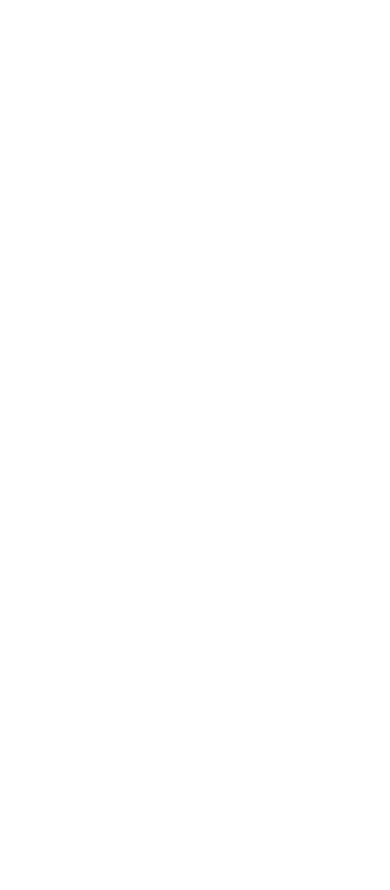
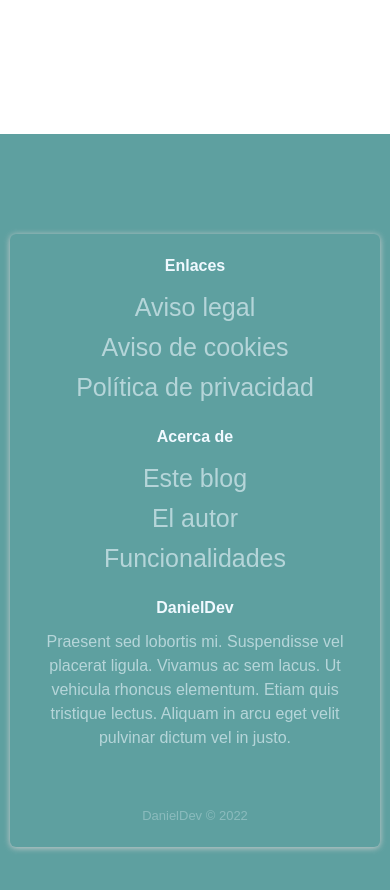
Before and after one commit to danigj86/blog-react-app, a React (Create React App) app: page / in a window 390 px wide. Shown: the part 860-1750 px from the top of the page. Before the commit the page ends 844 px from the top, so only its background shows below. Built offline with nearby package versions, Linux system fonts and the light colour scheme; no server answers; the database is empty.

Commit message:
Footer añadido

```diff
--- a/package.json
+++ b/package.json
@@ -4,6 +4,7 @@
   "version": "0.1.0",
   "private": true,
   "dependencies": {
+    "@fortawesome/free-solid-svg-icons": "^6.0.0",
     "@testing-library/jest-dom": "^5.16.1",
     "@testing-library/react": "^12.1.2",
     "@testing-library/user-event": "^13.5.0",
--- a/public/index.html
+++ b/public/index.html
@@ -13,8 +13,8 @@
   <link rel="apple-touch-icon" href="%PUBLIC_URL%/logo192.png" />
   <!-- font awesome cdn link  -->
   <link rel="stylesheet" href="https://cdnjs.cloudflare.com/ajax/libs/font-awesome/5.15.4/css/all.min.css">
-
-
+   <!-- animate css cdn link  -->
+  <link rel="stylesheet" href="https://cdnjs.cloudflare.com/ajax/libs/animate.css/4.1.1/animate.min.css" />
   <title>React App</title>
 </head>
 
@@ -23,8 +23,11 @@
   <div id="root"></div>
 
 </body>
-<script src="https://code.jquery.com/jquery-3.2.1.slim.min.js" integrity="sha384-KJ3o2DKtIkvYIK3UENzmM7KCkRr/rE9/Qpg6aAZGJwFDMVNA/GpGFF93hXpG5KkN" crossorigin="anonymous"></script>
-<script src="https://cdn.jsdelivr.net/npm/popper.js@1.12.9/dist/umd/popper.min.js" integrity="sha384-ApNbgh9B+Y1QKtv3Rn7W3mgPxhU9K/ScQsAP7hUibX39j7fakFPskvXusvfa0b4Q" crossorigin="anonymous"></script>
-<script src="https://cdn.jsdelivr.net/npm/bootstrap@4.0.0/dist/js/bootstrap.min.js" integrity="sha384-JZR6Spejh4U02d8jOt6vLEHfe/JQGiRRSQQxSfFWpi1MquVdAyjUar5+76PVCmYl" crossorigin="anonymous"></script>
+<script src="https://code.jquery.com/jquery-3.2.1.slim.min.js"
+  integrity="sha384-KJ3o2DKtIkvYIK3UENzmM7KCkRr/rE9/Qpg6aAZGJwFDMVNA/GpGFF93hXpG5KkN" crossorigin="anonymous"></script>
+<script src="https://cdn.jsdelivr.net/npm/popper.js@1.12.9/dist/umd/popper.min.js"
+  integrity="sha384-ApNbgh9B+Y1QKtv3Rn7W3mgPxhU9K/ScQsAP7hUibX39j7fakFPskvXusvfa0b4Q" crossorigin="anonymous"></script>
+<script src="https://cdn.jsdelivr.net/npm/bootstrap@4.0.0/dist/js/bootstrap.min.js"
+  integrity="sha384-JZR6Spejh4U02d8jOt6vLEHfe/JQGiRRSQQxSfFWpi1MquVdAyjUar5+76PVCmYl" crossorigin="anonymous"></script>
 
 </html>
--- a/src/App.css
+++ b/src/App.css
@@ -406,6 +406,97 @@
   font-size: 5px !important;
 }
 
+
+.footer-dark {
+  padding:50px 0;
+  color:#f0f9ff;
+  background-color:#f8042d;
+}
+
+.footer-dark h3 {
+  margin-top:0;
+  margin-bottom:12px;
+  font-weight:bold;
+  font-size:16px;
+}
+
+.footer-dark ul {
+  padding:0;
+  list-style:none;
+  line-height:1.6;
+  font-size:14px;
+  margin-bottom:0;
+}
+
+.footer-dark ul a {
+  color:inherit;
+  text-decoration:none;
+  opacity:0.6;
+}
+
+.footer-dark ul a:hover {
+  opacity:0.8;
+}
+
+@media (max-width:767px) {
+  .footer-dark .item:not(.social) {
+    text-align:center;
+    padding-bottom:20px;
+  }
+}
+
+.footer-dark .item.text {
+  margin-bottom:36px;
+}
+
+@media (max-width:767px) {
+  .footer-dark .item.text {
+    margin-bottom:0;
+  }
+}
+
+.footer-dark .item.text p {
+  opacity:0.6;
+  margin-bottom:0;
+}
+
+.footer-dark .item.social {
+  text-align:center;
+}
+
+@media (max-width:991px) {
+  .footer-dark .item.social {
+    text-align:center;
+    margin-top:20px;
+  }
+}
+
+.footer-dark .item.social > a {
+  font-size:20px;
+  width:36px;
+  height:36px;
+  line-height:36px;
+  display:inline-block;
+  text-align:center;
+  border-radius:50%;
+  box-shadow:0 0 0 1px rgba(255,255,255,0.4);
+  margin:0 8px;
+  color:#fff;
+  opacity:0.75;
+}
+
+.footer-dark .item.social > a:hover {
+  opacity:0.9;
+}
+
+.footer-dark .copyright {
+  text-align:center;
+  padding-top:24px;
+  opacity:0.3;
+  font-size:13px;
+  margin-bottom:0;
+}
+
 /* RESPONSIVE */
 
 #menu-btn{
--- a/src/App.jsx
+++ b/src/App.jsx
@@ -1,6 +1,7 @@
 import React from 'react'
 import { useState } from "react";
 import './App.css';
+import  './footerstyle.css'
 import { BrowserRouter as Router, Routes, Route, Link } from 'react-router-dom';
 import { Home } from "./components/Home"
 import { Login } from "./components/Login"
@@ -10,10 +11,10 @@
 import { MyPosts } from './components/MyPosts';
 import { Search } from './components/Search';
 import { onAuthStateChanged } from "firebase/auth";
-
-import AOS from 'aos';
+import { Footer } from './components/Footer';
+/* import AOS from 'aos';
 import 'aos/dist/aos.css';
-AOS.init();
+AOS.init(); */
 
 function App() {
   //toogle para mobile menu
@@ -81,6 +82,7 @@
         <Route path='/' element={<Home isAuth={isAuth} />} />
         <Route path='/*' element={<Home isAuth={isAuth} />} />
       </Routes>
+      <Footer/>
     </Router>
   );
 }
--- /dev/null
+++ b/src/components/Footer.jsx
@@ -0,0 +1,37 @@
+import React from 'react'
+
+
+
+export const Footer = () => {
+    return (
+        <div class="footer-dark">
+            <footer>
+                <div class="container">
+                    <div class="row">
+                        <div class="col-sm-6 col-md-3 item">
+                            <h3>Enlaces</h3>
+                            <ul>
+                                <li><a href="#">Aviso legal</a></li>
+                                <li><a href="#">Aviso de cookies</a></li>
+                                <li><a href="#">Política de privacidad</a></li>
+                            </ul>
+                        </div>
+                        <div class="col-sm-6 col-md-3 item">
+                            <h3>Acerca de</h3>
+                            <ul>
+                                <li><a href="#">Este blog</a></li>
+                                <li><a href="#">El autor</a></li>
+                                <li><a href="#">Funcionalidades</a></li>
+                            </ul>
+                        </div>
+                        <div class="col-md-6 item text">
+                            <h3>DanielDev</h3>
+                            <p>Praesent sed lobortis mi. Suspendisse vel placerat ligula. Vivamus ac sem lacus. Ut vehicula rhoncus elementum. Etiam quis tristique lectus. Aliquam in arcu eget velit pulvinar dictum vel in justo.</p>
+                        </div>
+                    </div>
+                    <p class="copyright">DanielDev © 2022</p>
+                </div>
+            </footer>
+        </div>
+    )
+}
--- a/src/components/Home.jsx
+++ b/src/components/Home.jsx
@@ -2,6 +2,9 @@
 import { useNavigate } from 'react-router-dom';
 import { getDocs, collection, deleteDoc, doc } from 'firebase/firestore';
 import { auth, db } from '../firebase-config';
+import { Footer } from './Footer';
+import  '../footerstyle.css'
+
 
 export const Home = ({ isAuth }) => {
 
@@ -25,10 +28,11 @@
         getPosts();
     }, []);
 
-    const postListFinal = postList.slice(postList.length-3 , postList.length)
+    const postListFinal = postList.slice(postList.length - 3, postList.length)
 
 
     return (
+        <>
             <div className="homePage">
 
                 <div className="home-text">
@@ -40,7 +44,7 @@
 
                 {
                     postListFinal.map((post) => {
-                    return <div data-aos="zoom-in" className="post" key={post.id}>
+                        return <div data-aos="zoom-in" className="post animate__animated animate__fadeIn" key={post.id}>
                             <div className="postHeader">
                                 {
                                     //:::::::::   TITULO POST   ::::::::::::::
@@ -70,5 +74,6 @@
                     })
                 }
             </div>
+        </>
     )
 }
--- a/src/components/MyPosts.jsx
+++ b/src/components/MyPosts.jsx
@@ -48,7 +48,7 @@
             <br /><br /><br />
             {
                 postList.map((post, index) => {
-                    return <div key={post.id}>
+                    return <div key={post.id} className="animate__animated animate__fadeIn">
                         {
                             isAuth && post.author.id === auth.currentUser.uid &&
                             <div className="post" key={post.id}>
--- a/src/components/Search.jsx
+++ b/src/components/Search.jsx
@@ -63,7 +63,7 @@
 
             {
                 searchPostList.map((post) => {
-                    return <div data-aos="zoom-in" className="post" key={post.id}>
+                    return <div data-aos="zoom-in" className="post animate__animated animate__fadeIn" key={post.id}>
                         <div className="postHeader">
                             {
                                 //:::::::::   TITULO POST   ::::::::::::::
--- a/src/components/SignIn.jsx
+++ b/src/components/SignIn.jsx
@@ -73,7 +73,7 @@
             > ¿Olvidaste tu contraseña? </p>
 
             <button type="submit">Iniciar sesión</button>
-            {error && <p className="error">{error === 'auth/invalid-email'? 'Email no registrado': 'Login o usuario incorrecto'}</p>}
+            {error && <p className="error">{error === 'auth/invalid-email' ? 'Email no registrado' : 'Login o usuario incorrecto'}</p>}
         </form>
         {/* Modal */}
         <>
--- /dev/null
+++ b/src/footerstyle.css
@@ -0,0 +1,106 @@
+.footer-dark {
+    margin-top: 150px;
+    padding: 100px 10px;
+    color:#f0f9ff;
+    width:100%;
+    background-color:#096d6da6;
+  }
+  .container {
+    box-shadow: 0 1px 6px #ccc;
+    border-radius: 6px;
+    display: flex;
+    align-items: center;
+    justify-content: center;
+    flex-direction: column;
+    width: 400px;
+    padding: 22px;
+  }
+  .footer-dark .container{
+    width: 100%;
+    max-width: 1300px;
+    /* background-color: blue; */
+  }
+
+  .footer-dark h3 {
+    margin-top:0;
+    margin-bottom:12px;
+    font-weight:bold;
+    font-size:16px;
+  }
+
+  .footer-dark ul {
+    padding:0;
+    list-style:none;
+    line-height:1.6;
+    font-size:14px;
+    margin-bottom:0;
+  }
+
+  .footer-dark ul a {
+    color:inherit;
+    text-decoration:none;
+    opacity:0.6;
+  }
+
+  .footer-dark ul a:hover {
+    opacity:0.8;
+  }
+
+  @media (max-width:767px) {
+    .footer-dark .item:not(.social) {
+      text-align:center;
+      padding-bottom:20px;
+    }
+  }
+
+  .footer-dark .item.text {
+    margin-bottom:36px;
+  }
+
+  @media (max-width:767px) {
+    .footer-dark .item.text {
+      margin-bottom:0;
+    }
+  }
+
+  .footer-dark .item.text p {
+    opacity:0.6;
+    margin-bottom:0;
+  }
+
+  .footer-dark .item.social {
+    text-align:center;
+  }
+
+  @media (max-width:991px) {
+    .footer-dark .item.social {
+      text-align:center;
+      margin-top:20px;
+    }
+  }
+
+  .footer-dark .item.social > a {
+    font-size:20px;
+    width:36px;
+    height:36px;
+    line-height:36px;
+    display:inline-block;
+    text-align:center;
+    border-radius:50%;
+    box-shadow:0 0 0 1px rgba(255,255,255,0.4);
+    margin:0 8px;
+    color:#fff;
+    opacity:0.75;
+  }
+
+  .footer-dark .item.social > a:hover {
+    opacity:0.9;
+  }
+
+  .footer-dark .copyright {
+    text-align:center;
+    padding-top:24px;
+    opacity:0.3;
+    font-size:13px;
+    margin-bottom:0;
+  }
```
Also changed, not shown: 1 other file (tests, documents, lock files or other folders). Lines whose indentation alone changed are shown as unchanged.
